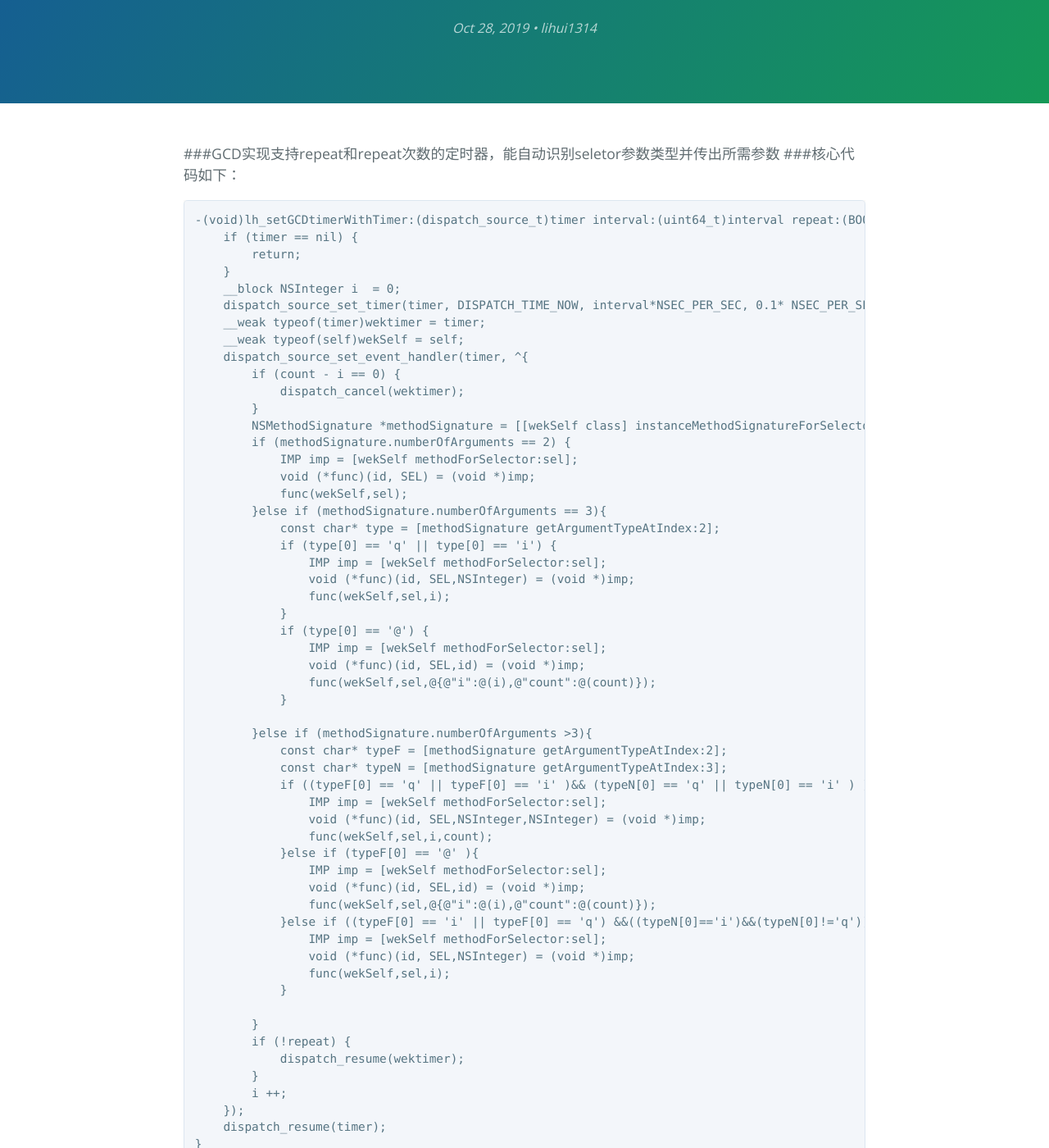
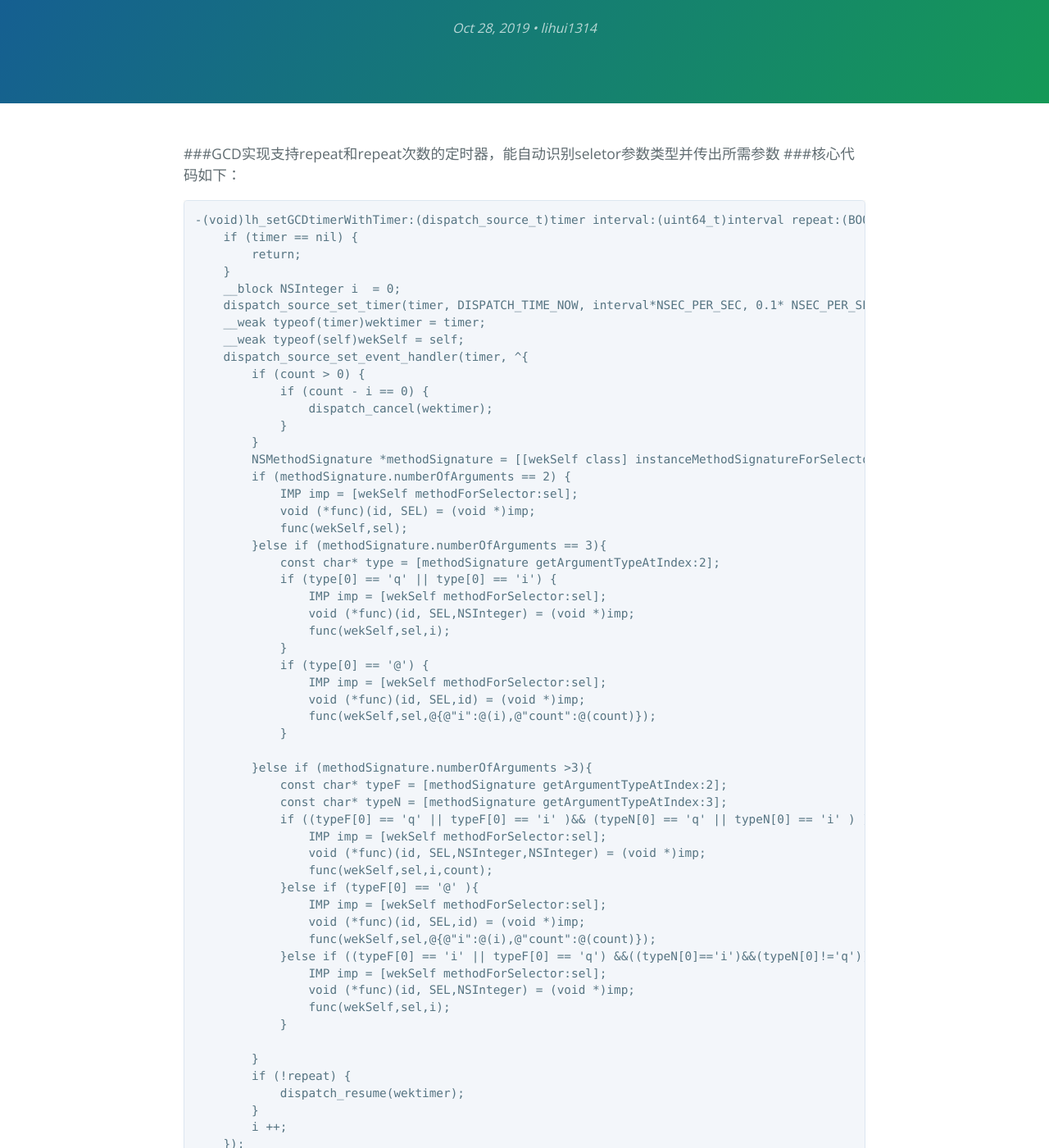
Before and after one commit to lihui1314/lihui1314.github.io, a Jekyll site: the page built from _posts/2019-10-28-GCD实现支持repeat、repeatCount的定时器，自动识别seletor类型并传出所需参数.md, in a window 1280 px wide and 1400 px high, scrolled down 380 px. Shown: the whole window at 82% size. Built offline with Jekyll 4.4.1, drawn with Linux system fonts in a browser that asks for light colours; some of the changed text lies outside the part shown.

Commit message:
no message

```diff
--- a/_posts/2019-10-28-GCD实现支持repeat、repeatCount的定时器，自动识别seletor类型并传出所需参数.md
+++ b/_posts/2019-10-28-GCD实现支持repeat、repeatCount的定时器，自动识别seletor类型并传出所需参数.md
@@ -16,8 +16,10 @@
     __weak typeof(timer)wektimer = timer;
     __weak typeof(self)wekSelf = self;
     dispatch_source_set_event_handler(timer, ^{
-        if (count - i == 0) {
-            dispatch_cancel(wektimer);
+        if (count > 0) {
+            if (count - i == 0) {
+                dispatch_cancel(wektimer);
+            }
         }
         NSMethodSignature *methodSignature = [[wekSelf class] instanceMethodSignatureForSelector:sel];
         if (methodSignature.numberOfArguments == 2) {
```
